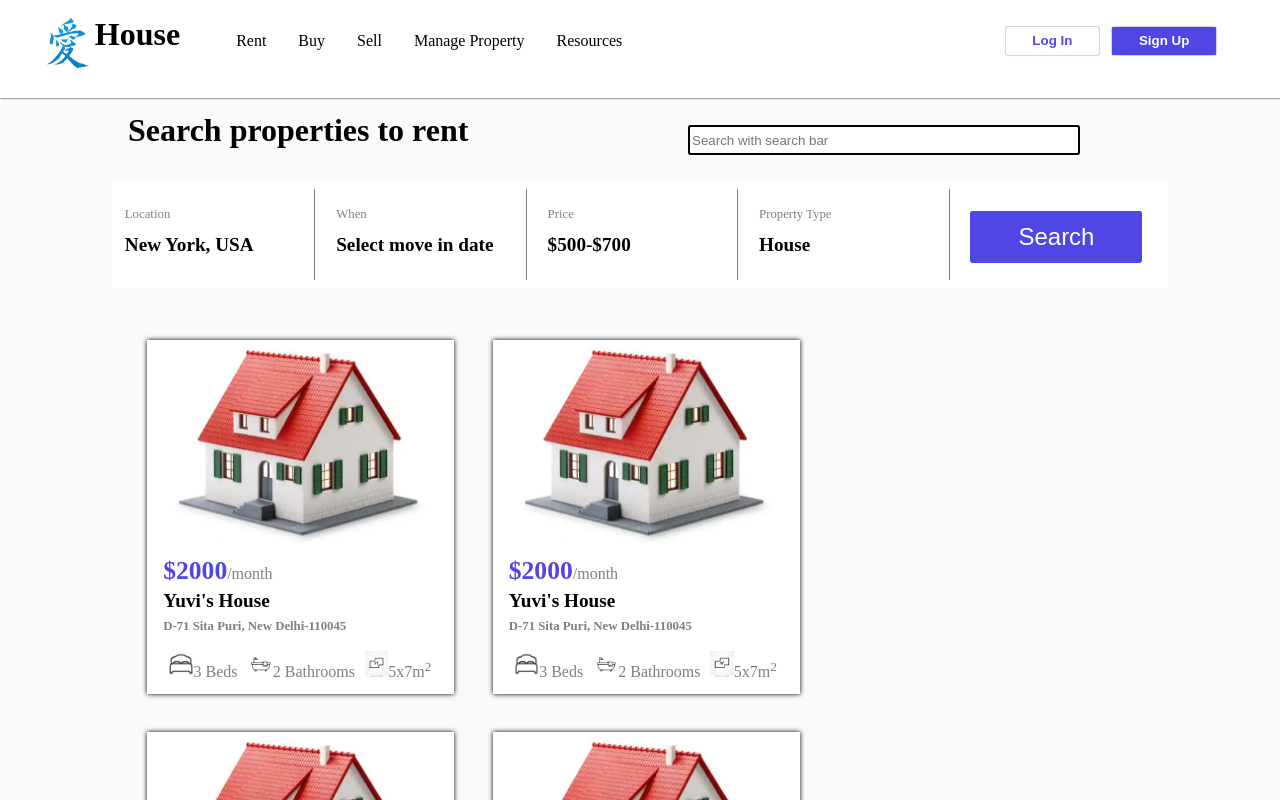
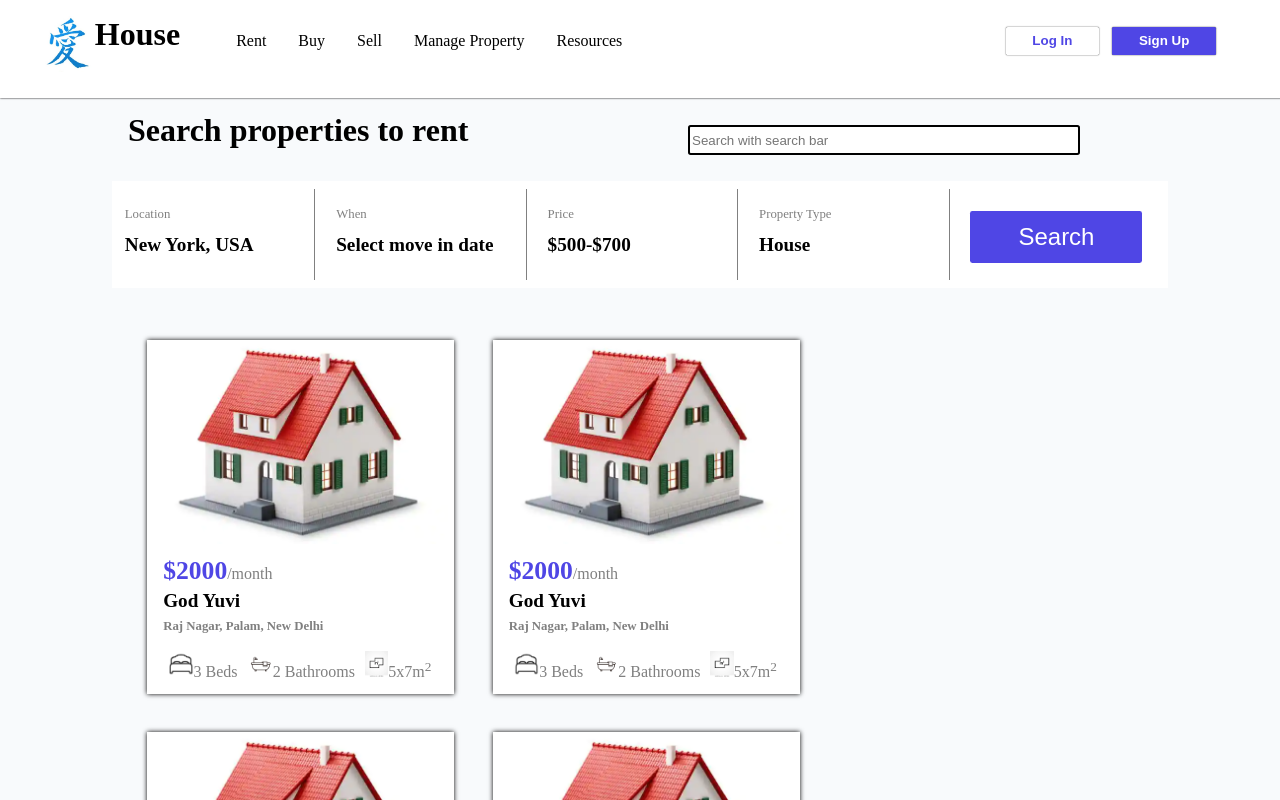
Before and after one commit to Yuvraj883/Real-Estate-Site, a Vue app: page / in a window 1280 px wide. Shown: the top 800 px of the page. Built offline with nearby package versions, Linux system fonts and the light colour scheme; a web font is replaced by a local one.

Commit message:
Minor changes

```diff
--- a/src/components/Card.vue
+++ b/src/components/Card.vue
@@ -4,8 +4,8 @@
 <section>
 <span class="price"><b>$2000</b>/month</span>
 
-<p class="title">Yuvi's House</p>
-<p class="address">D-71 Sita Puri, New Delhi-110045</p>
+<p class="title">God Yuvi </p>
+<p class="address">Raj Nagar, Palam, New Delhi</p>
 <div class="container">
 <div>
 <img src="../assets/bedIcon.png" alt="bed-icon"/>
```
Also changed, not shown: src/components/db.json (deleted, +0 -19 lines).
